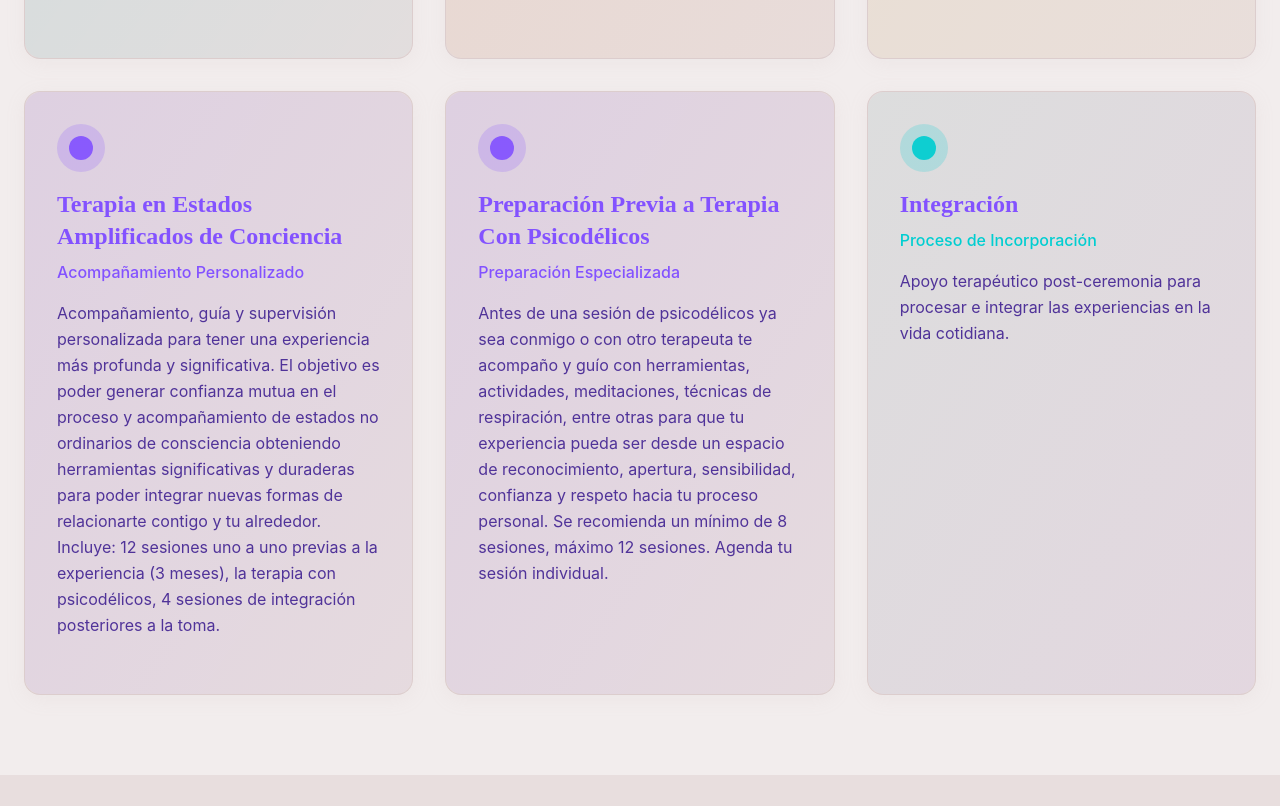
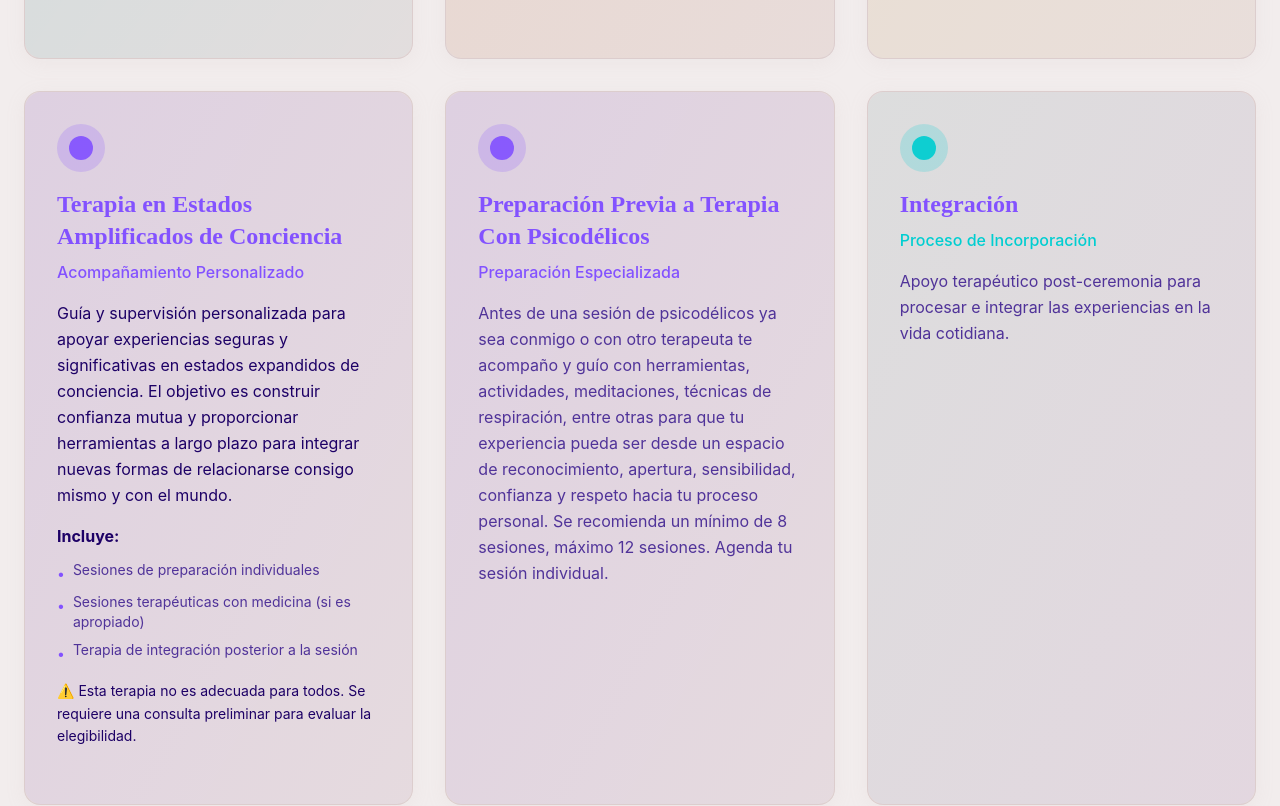
Before and after one commit to loveruleslife/paocha-mindbloom-site, a React (Vite) app: page / in a window 1280 px wide. Shown: the part 2810-3616 px from the top of the page. Built offline with nearby package versions, Linux system fonts and the light colour scheme; the HTML template or start-up script is replaced by a standard one.

Commit message:
Update personalized accompaniment section

```diff
--- a/src/components/Services.tsx
+++ b/src/components/Services.tsx
@@ -13,6 +13,7 @@ const Services = () => {
         'service.introspection.details.list': ['Frecuencia: Una vez por semana (2 horas cada una)', 'Idioma: Inglés o Español', 'Precio: $25 USD por sesión', 'Rango de edad: Mujeres de 21–80 años'],
         'service.accompaniment.features': ['26 semanas de duración', 'Sesiones de 2 horas', 'Grupos en español e inglés', 'Hombres y mujeres 21-80 años', 'Cupo limitado', '$25 USD por sesión'],
         'service.accompaniment.details.list': ['Frecuencia: Una vez por semana (2 horas cada una)', 'Idioma: Inglés o Español', 'Precio: $25 USD por sesión por persona', 'Rango de edad: 21–80 años'],
+        'service.ceremonies.includes.list': ['Sesiones de preparación individuales', 'Sesiones terapéuticas con medicina (si es apropiado)', 'Terapia de integración posterior a la sesión'],
         'service.ceremonies.features': ['12 sesiones previas (3 meses)', 'Terapia con psicodélicos', '4 sesiones de integración', 'Acompañamiento personalizado'],
         'service.retreats.features': ['Herramientas de preparación', 'Meditaciones y respiración', 'Mínimo 8 sesiones', 'Máximo 12 sesiones'],
         'service.integration.features': ['Sesiones de procesamiento', 'Seguimiento terapéutico', 'Integración de estilo de vida', 'Grupos de apoyo']
@@ -23,6 +24,7 @@ const Services = () => {
         'service.introspection.details.list': ['Frequency: Once per week (2 hours each)', 'Language: English or Spanish', 'Price: $25 USD per session', 'Age range: Women 21–80 years'],
         'service.accompaniment.features': ['26-week duration', '2-hour sessions', 'Spanish and English groups', 'Men and women 21-80 years', 'Limited capacity', '$25 USD per session'],
         'service.accompaniment.details.list': ['Frequency: Once per week (2 hours each)', 'Language: English or Spanish', 'Price: $25 USD per session per person', 'Age range: 21–80 years'],
+        'service.ceremonies.includes.list': ['One-on-one preparation sessions', 'Therapeutic sessions with medicine (if appropriate)', 'Post-session integration therapy'],
         'service.ceremonies.features': ['12 prior sessions (3 months)', 'Psychedelic therapy', '4 integration sessions', 'Personalized accompaniment'],
         'service.retreats.features': ['Preparation tools', 'Meditations and breathing', 'Minimum 8 sessions', 'Maximum 12 sessions'],
         'service.integration.features': ['Processing sessions', 'Therapeutic follow-up', 'Lifestyle integration', 'Support groups']
@@ -63,8 +65,10 @@ const Services = () => {
     {
       title: t('service.ceremonies.title'),
       subtitle: t('service.ceremonies.subtitle'),
-      description: t('service.ceremonies.description'),
-      features: getFeatures('service.ceremonies.features'),
+      intro: t('service.ceremonies.intro'),
+      includes: t('service.ceremonies.includes'),
+      includesList: getFeatures('service.ceremonies.includes.list'),
+      warning: t('service.ceremonies.warning'),
       color: "sacred",
       gradient: "from-sacred/20 to-sacred/5"
     },
@@ -131,13 +135,13 @@ const Services = () => {
                       service.subtitle
                     )}
                   </p>
-                  {/* Intro text for Women's Circles */}
+                  {/* Intro text for Women's Circles and Mixed Circles */}
                   {service.intro && (
                     <p className="text-foreground mb-4 leading-relaxed">
                       {service.intro}
                     </p>
                   )}
-                  {/* Details list for Women's Circles */}
+                  {/* Details list for Women's Circles and Mixed Circles */}
                   {service.detailsList && service.detailsList.length > 0 && (
                     <div className="mt-4 mb-4">
                       <p className="font-bold text-foreground mb-3">{service.details}</p>
@@ -151,9 +155,31 @@ const Services = () => {
                       </ul>
                     </div>
                   )}
-                  <p className="text-muted-foreground mb-6 leading-relaxed">
-                    {service.description}
-                  </p>
+                  {/* Includes list for Therapy in Amplified States */}
+                  {service.includesList && service.includesList.length > 0 && (
+                    <div className="mt-4 mb-4">
+                      <p className="font-bold text-foreground mb-3">{service.includes}</p>
+                      <ul className="space-y-2">
+                        {service.includesList.map((item: string, idx: number) => (
+                          <li key={idx} className="flex items-start gap-2 text-muted-foreground text-sm">
+                            <span className={`text-${service.color} mt-1`}>•</span>
+                            <span>{item}</span>
+                          </li>
+                        ))}
+                      </ul>
+                    </div>
+                  )}
+                  {/* Warning for Therapy in Amplified States */}
+                  {service.warning && (
+                    <p className="text-foreground text-sm mt-4 leading-relaxed">
+                      {service.warning}
+                    </p>
+                  )}
+                  {service.description && (
+                    <p className="text-muted-foreground mb-6 leading-relaxed">
+                      {service.description}
+                    </p>
+                  )}
 
                   {/* Features list for therapy service */}
                   {service.features && service.features.length > 0 && index === 0 && (
--- a/src/contexts/LanguageContext.tsx
+++ b/src/contexts/LanguageContext.tsx
@@ -74,8 +74,11 @@ const translations = {
 
     'service.ceremonies.title': 'Terapia en Estados Amplificados de Conciencia',
     'service.ceremonies.subtitle': 'Acompañamiento Personalizado',
-    'service.ceremonies.description': 'Acompañamiento, guía y supervisión personalizada para tener una experiencia más profunda y significativa. El objetivo es poder generar confianza mutua en el proceso y acompañamiento de estados no ordinarios de consciencia obteniendo herramientas significativas y duraderas para poder integrar nuevas formas de relacionarte contigo y tu alrededor. Incluye: 12 sesiones uno a uno previas a la experiencia (3 meses), la terapia con psicodélicos, 4 sesiones de integración posteriores a la toma.',
-    'service.ceremonies.features': ['12 sesiones previas (3 meses)', 'Terapia con psicodélicos', '4 sesiones de integración', 'Acompañamiento personalizado'],
+    'service.ceremonies.intro': 'Guía y supervisión personalizada para apoyar experiencias seguras y significativas en estados expandidos de conciencia. El objetivo es construir confianza mutua y proporcionar herramientas a largo plazo para integrar nuevas formas de relacionarse consigo mismo y con el mundo.',
+    'service.ceremonies.includes': 'Incluye:',
+    'service.ceremonies.includes.list': ['Sesiones de preparación individuales', 'Sesiones terapéuticas con medicina (si es apropiado)', 'Terapia de integración posterior a la sesión'],
+    'service.ceremonies.warning': '⚠️ Esta terapia no es adecuada para todos. Se requiere una consulta preliminar para evaluar la elegibilidad.',
+    'service.ceremonies.description': '',
 
     'service.retreats.title': 'Preparación Previa a Terapia Con Psicodélicos',
     'service.retreats.subtitle': 'Preparación Especializada',
@@ -184,8 +187,11 @@ const translations = {
 
     'service.ceremonies.title': 'Therapy in Amplified States of Consciousness',
     'service.ceremonies.subtitle': 'Personalized Accompaniment',
-    'service.ceremonies.description': 'Personalized guidance and supervision to have a deeper and more meaningful experience. The goal is to generate mutual trust in the process and accompaniment of non-ordinary states of consciousness, obtaining significant and lasting tools to integrate new ways of relating to yourself and your surroundings. Includes: 12 one-on-one sessions prior to the experience (3 months), psychedelic therapy, 4 integration sessions after the session.',
-    'service.ceremonies.features': ['12 prior sessions (3 months)', 'Psychedelic therapy', '4 integration sessions', 'Personalized accompaniment'],
+    'service.ceremonies.intro': 'Personalized guidance and supervision to support safe and meaningful experiences in expanded states of consciousness. The goal is to build mutual trust and provide long-term tools for integrating new ways of relating to yourself and the world.',
+    'service.ceremonies.includes': 'Includes:',
+    'service.ceremonies.includes.list': ['One-on-one preparation sessions', 'Therapeutic sessions with medicine (if appropriate)', 'Post-session integration therapy'],
+    'service.ceremonies.warning': '⚠️ This therapy is not suitable for everyone. A preliminary consultation is required to assess eligibility.',
+    'service.ceremonies.description': '',
 
     'service.retreats.title': 'Preparation Prior To Psychedelic Therapy',
     'service.retreats.subtitle': 'Specialized Preparation',
```
